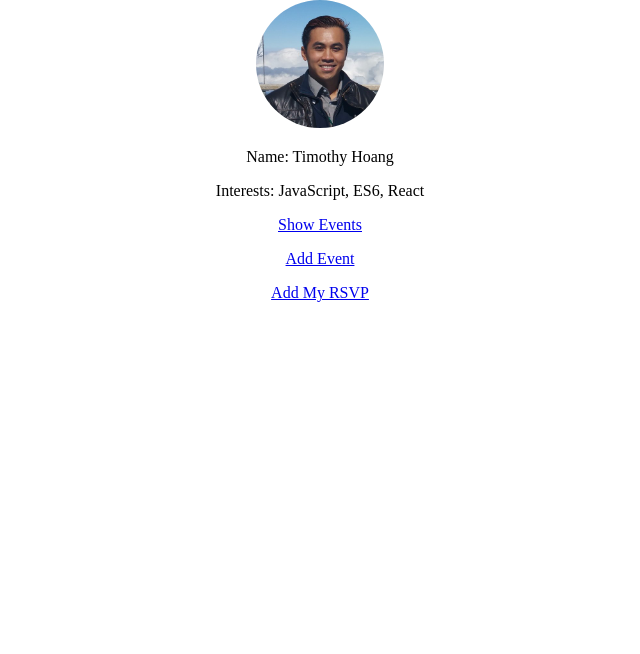
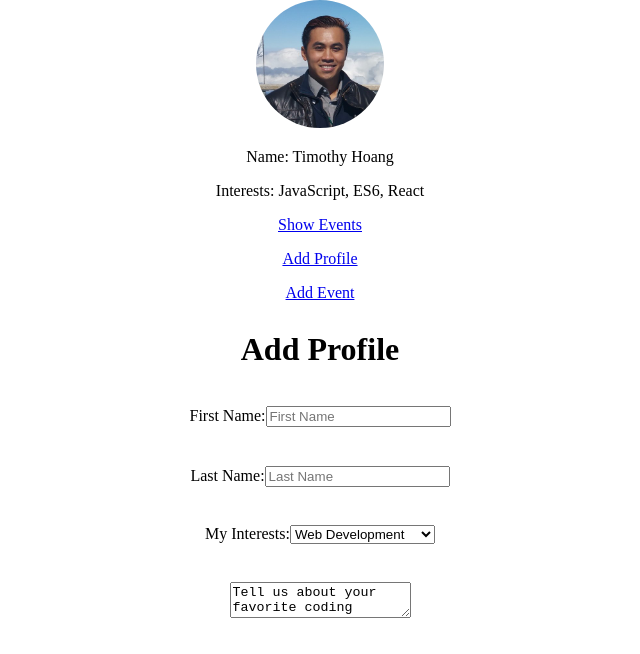
Before and after one commit to timOTdev/0028_respondez_app, a React (Create React App) app: page /add-profile in a window 1280 px wide. Shown: the top 654 px of the page, without its empty margins (320-960 px from the left). Built offline with nearby package versions, Linux system fonts and the light colour scheme.

Commit message:
Add user profile form

```diff
--- /dev/null
+++ b/src/AddProfile.js
@@ -0,0 +1,41 @@
+import React, { Component } from 'react';
+import './App.css';
+
+class AddProfile extends Component {
+    render() {
+      return (
+        <div>
+          <form className="ProfileForm">
+            <h1>Add Profile</h1>
+
+            <label>First Name:
+            <input type="text" required placeholder="First Name" />
+            </label>
+
+            <label>Last Name:
+            <input type="text" required placeholder="Last Name" />
+            </label>
+
+            <label>My Interests:
+              <select>
+                <option selected>Web Development</option>
+                <option>Mobile Development</option>
+                <option>Dev Ops</option>
+                <option>UI/UX Design</option>
+                <option>Project Management</option>
+              </select>
+            </label>
+
+            <label>
+              <textarea>
+              Tell us about your favorite coding languages and what you would like to get out of the group.
+              </textarea>
+            </label>
+
+          </form>
+        </div>
+      );
+    }
+  }
+
+export default AddProfile;
--- a/src/AddRsvp.js
+++ /dev/null
@@ -1,14 +0,0 @@
-import React, { Component } from 'react';
-import './App.css';
-
-class AddRsvp extends Component {
-    render() {
-      return (
-        <div>
-            <h1>Add RSVP</h1>
-        </div>
-      );
-    }
-  }
-
-export default AddRsvp;
--- a/src/App.css
+++ b/src/App.css
@@ -33,3 +33,10 @@ hr {
   padding: 1%;
   margin: 0 auto;
 }
+
+/* AddProfile */
+.ProfileForm > * {
+  display: block;
+  margin: 1%;
+  padding: 1%;
+}
--- a/src/Header.js
+++ b/src/Header.js
@@ -12,8 +12,8 @@ class Header extends Component {
 
             <div>
               <p><Link to='/'>Show Events</Link></p>
+              <p><Link to='/add-profile'>Add Profile</Link></p>
               <p><Link to='/add-event'>Add Event</Link></p>
-              <p><Link to='/add-rsvp'>Add My RSVP</Link></p>
             </div>
           </header>
         </div>
--- a/src/Main.js
+++ b/src/Main.js
@@ -3,7 +3,7 @@ import './App.css';
 import { Switch, Route } from 'react-router-dom';
 import ShowEvents from './ShowEvents';
 import AddEvent from './AddEvent';
-import AddRsvp from './AddRsvp';
+import AddProfile from './AddProfile';
 
 class Main extends Component {
     render() {
@@ -11,8 +11,8 @@ class Main extends Component {
         <main>
           <Switch>
               <Route exact path='/' component={ShowEvents} />
+              <Route path='/add-profile' component={AddProfile} />
               <Route path='/add-event' component={AddEvent} />
-              <Route path='/add-rsvp' component={AddRsvp} />
           </Switch>
         </main>
       );
```
